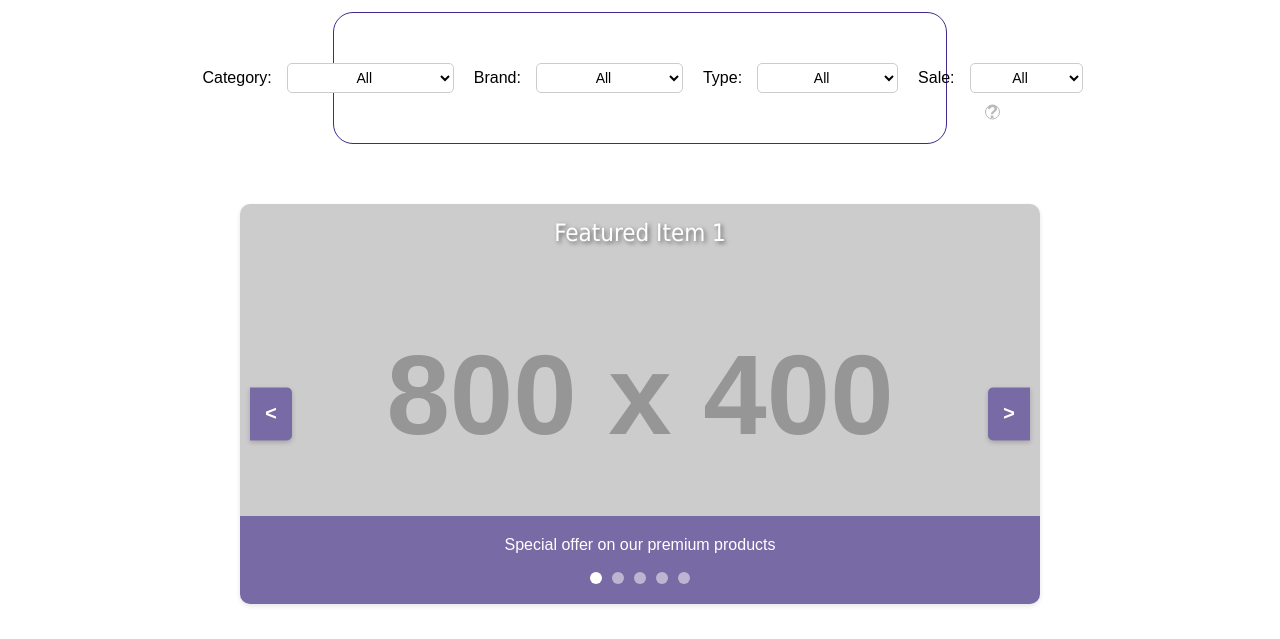
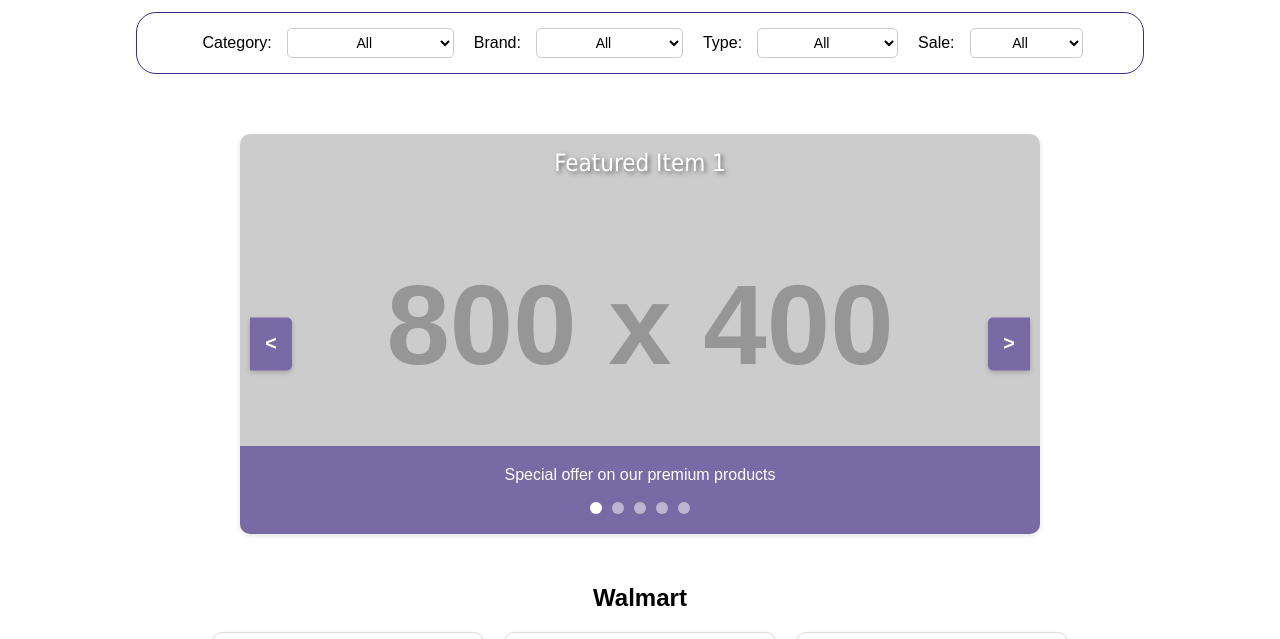
Before and after one commit to alecnazzy/CAP4104-project, a plain HTML site: page html/prototype/prototype.html in a window 1280 px wide. Shown: the part 88-727 px from the top of the page. Drawn offline with Linux system fonts and the light colour scheme; placeholder pictures from the web are drawn by us.

Commit message:
-added embedded helpers to carousel and cart

```diff
--- a/html/prototype/prototype.css
+++ b/html/prototype/prototype.css
@@ -150,8 +150,8 @@ nav .nav-link:last-of-type {
 /* FILTER */
 .filter-bar {
   margin: 30px auto;
-  display: flex;
-  width: 40%;
+  padding: 15px 60px;
+  display: inline-flex;
   justify-content: center;
   align-items: center;
   gap: 15px;
@@ -189,7 +189,7 @@ nav .nav-link:last-of-type {
 /* TIP */
 .carousel-tip {
   position: absolute; /* Positions the element relative to its closest positioned ancestor */
-  top: 25%; /* Positions the icon 25% from the top of its container */
+  top: 30%; /* Positions the icon 25% from the top of its container */
   right: 280px; /* Positions the icon 80px from the right edge of its container */
   transform: translateY(
     -50%
```
